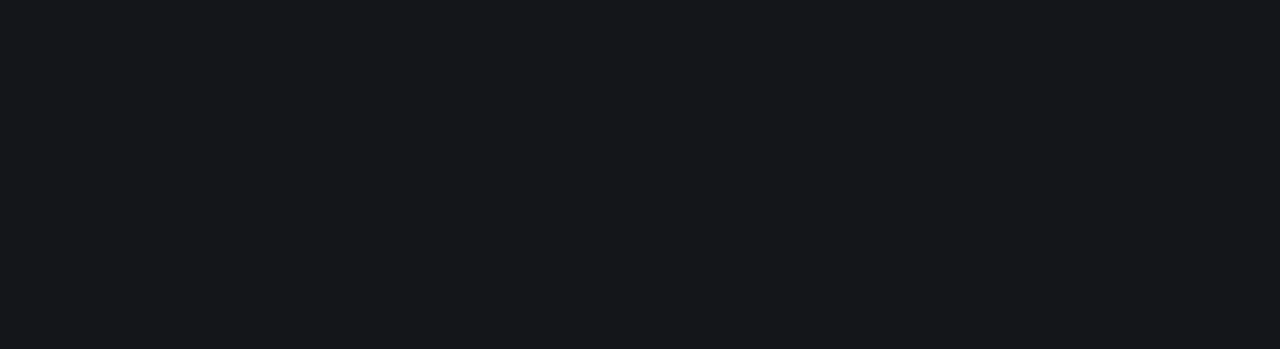
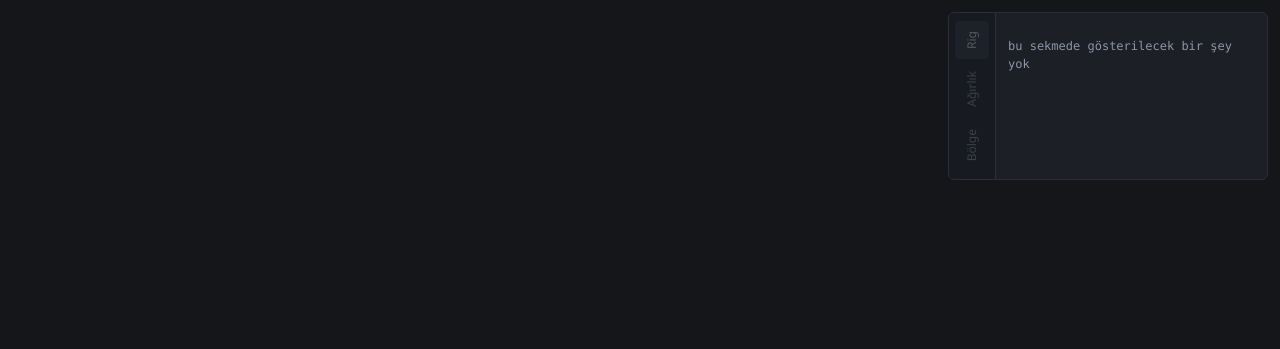
Before and after one commit to TanerTalas/Rig-Tool, a website built with Vite: page index.html in a window 1280 px wide. Shown: the top 349 px of the page. Built offline with nearby package versions, Linux system fonts and the light colour scheme.

Commit message:
feat(panel): split the panel into rig, weight and region tabs

```diff
--- a/src/main.js
+++ b/src/main.js
@@ -83,6 +83,10 @@
   weights,
   onRefresh: () => panel.refresh(),
 });
+
+panel.addGroup({ id: 'rig', label: 'Rig', title: 'Model, landmark ve iskelet', available: () => Boolean(state.model) });
+panel.addGroup({ id: 'weight', label: 'Ağırlık', title: 'Weight, heatmap ve poz', available: () => weights.canCompute });
+panel.addGroup({ id: 'region', label: 'Bölge', title: 'Bölge etiketleme ve sabitleme', available: () => regions.isAvailable });
 
 registerModelSections(panel, state);
 registerLandmarkSections(panel, landmarks);
--- a/src/style.css
+++ b/src/style.css
@@ -79,14 +79,60 @@
   position: fixed;
   top: 12px;
   right: 12px;
-  width: 264px;
+  display: flex;
+  width: 320px;
   max-height: calc(100vh - 24px);
-  overflow-y: auto;
-  padding: 12px;
   background: var(--panel-bg);
   border: 1px solid var(--panel-border);
   border-radius: var(--radius);
   backdrop-filter: blur(4px);
+  overflow: hidden;
+}
+
+.panel__nav {
+  display: flex;
+  flex-direction: column;
+  gap: 2px;
+  flex: 0 0 auto;
+  padding: 8px 6px;
+  background: #171a20;
+  border-right: 1px solid var(--panel-border);
+}
+
+.panel__tab {
+  padding: 10px 8px;
+  font: var(--font);
+  font-size: 12px;
+  color: var(--text-dim);
+  background: transparent;
+  border: none;
+  border-radius: 4px;
+  cursor: pointer;
+  writing-mode: vertical-rl;
+  text-orientation: mixed;
+  transform: rotate(180deg);
+}
+
+.panel__tab:hover:not(:disabled) {
+  color: var(--text);
+  background: #232830;
+}
+
+.panel__tab--active {
+  color: var(--text);
+  background: #2b3140;
+}
+
+.panel__tab:disabled {
+  opacity: 0.3;
+  cursor: default;
+}
+
+.panel__body {
+  flex: 1;
+  min-width: 0;
+  padding: 12px;
+  overflow-y: auto;
 }
 
 .panel--empty {
--- a/src/ui/debugPanel.js
+++ b/src/ui/debugPanel.js
@@ -6,6 +6,7 @@
  */
 export function registerDebugSections(panel, controller) {
   panel.addSection({
+    group: 'weight',
     title: () => 'Heatmap',
     render: () => {
       if (!controller.isAvailable) return null;
@@ -49,6 +50,7 @@
   });
 
   panel.addSection({
+    group: 'weight',
     title: () => `Poz: ${controller.selectedBoneName ?? '—'}`,
     render: () => {
       if (!controller.isAvailable || controller.selectedBone === null) return null;
@@ -74,6 +76,7 @@
   });
 
   panel.addSection({
+    group: 'weight',
     title: () => 'Vertex incele',
     render: () => {
       if (!controller.isAvailable) return null;
--- a/src/ui/landmarkPanel.js
+++ b/src/ui/landmarkPanel.js
@@ -41,6 +41,7 @@
  */
 export function registerLandmarkSections(panel, controller) {
   panel.addSection({
+    group: 'rig',
     title: () => `Landmark (${controller.placedCount}/${humanoidTemplate.landmarks.length})`,
     render: () => {
       if (!controller.isReady) return null;
@@ -78,6 +79,7 @@
   });
 
   panel.addSection({
+    group: 'rig',
     title: () => 'Liste',
     render: () => {
       if (!controller.isReady) return null;
@@ -109,6 +111,7 @@
   });
 
   panel.addSection({
+    group: 'rig',
     title: () => 'Kontrol',
     render: () => {
       if (!controller.isReady) return null;
@@ -150,6 +153,7 @@
   });
 
   panel.addSection({
+    group: 'rig',
     title: () => 'İskelet',
     render: () => {
       if (!controller.isReady) return null;
--- a/src/ui/modelPanel.js
+++ b/src/ui/modelPanel.js
@@ -7,6 +7,7 @@
  */
 export function registerModelSections(panel, state) {
   panel.addSection({
+    group: 'rig',
     title: () => 'Model',
     render: () => {
       if (!state.model) return null;
@@ -19,6 +20,7 @@
   });
 
   panel.addSection({
+    group: 'rig',
     title: () => 'Mesh',
     render: () => {
       if (!state.model) return null;
--- a/src/ui/panel.js
+++ b/src/ui/panel.js
@@ -3,27 +3,57 @@
 /**
  * Sağ üstteki panel kabuğu.
  *
- * Panel kendi içeriğini bilmiyor: her özellik (model bilgisi, landmark akışı,
- * ileride bölge listesi ve weight parametreleri) kendi bölümünü kaydediyor.
- * `refresh()` çağrıldığında bölümler yeniden render ediliyor.
+ * Bölümler gruplara ayrılıyor ve solda dikey bir sekme şeridi ile geçiş
+ * yapılıyor: her şey alt alta sıralanınca panel ekran boyunu aşıyor ve
+ * aradığın kontrolü bulmak için kaydırmak gerekiyordu.
+ *
+ * Panel kendi içeriğini bilmiyor: her özellik kendi bölümünü hangi gruba
+ * ait olduğunu söyleyerek kaydediyor.
  */
 export function createPanel(root) {
+  const groups = [];
   const sections = [];
+  let activeGroup = null;
 
-  function refresh() {
-    // Panelin kaydırma konumu render sonrası kaybolmasın.
-    const scrollTop = root.scrollTop;
-    root.innerHTML = '';
+  function isAvailable(group) {
+    return group.available ? Boolean(group.available()) : true;
+  }
 
+  function renderNav() {
+    const nav = element('div', 'panel__nav', null);
+
+    for (const group of groups) {
+      const available = isAvailable(group);
+      const isActive = group.id === activeGroup;
+
+      const tab = element('button', `panel__tab${isActive ? ' panel__tab--active' : ''}`, group.label);
+      tab.disabled = !available;
+      tab.title = group.title ?? group.label;
+      tab.addEventListener('click', () => {
+        activeGroup = group.id;
+        refresh();
+      });
+
+      nav.append(tab);
+    }
+
+    return nav;
+  }
+
+  function renderBody() {
+    const body = element('div', 'panel__body', null);
     let rendered = 0;
+
     for (const definition of sections) {
+      if (definition.group !== activeGroup) continue;
+
       const content = definition.render();
       if (!content) continue;
 
       const children = Array.isArray(content) ? content.filter(Boolean) : [content];
       if (!children.length) continue;
 
-      root.append(
+      body.append(
         element(
           'div',
           'panel__section',
@@ -35,19 +65,58 @@
       rendered += 1;
     }
 
-    root.classList.toggle('panel--empty', rendered === 0);
-    root.scrollTop = scrollTop;
+    if (!rendered) {
+      body.append(element('p', 'list__empty', 'bu sekmede gösterilecek bir şey yok'));
+    }
+
+    return body;
+  }
+
+  function refresh() {
+    // Aktif sekme kullanılamaz hale geldiyse (model kapandı gibi) ilk
+    // kullanılabilir sekmeye düş.
+    const active = groups.find((group) => group.id === activeGroup);
+    if (!active || !isAvailable(active)) {
+      activeGroup = (groups.find(isAvailable) ?? groups[0])?.id ?? null;
+    }
+
+    const scrollTop = root.querySelector('.panel__body')?.scrollTop ?? 0;
+    root.innerHTML = '';
+
+    if (!groups.length) {
+      root.classList.add('panel--empty');
+      return;
+    }
+
+    root.classList.remove('panel--empty');
+    root.append(renderNav(), renderBody());
+
+    const body = root.querySelector('.panel__body');
+    if (body) body.scrollTop = scrollTop;
   }
 
   return {
     /**
-     * @param {{ title?: () => string, render: () => (Node|Node[]|null) }} definition
-     * title ve render fonksiyon: bölümler her refresh'te güncel state'i okuyor.
+     * @param {{ id: string, label: string, title?: string, available?: () => boolean }} group
+     */
+    addGroup(group) {
+      groups.push(group);
+      if (activeGroup === null) activeGroup = group.id;
+    },
+
+    /**
+     * @param {{ group: string, title?: () => string, render: () => (Node|Node[]|null) }} definition
      */
     addSection(definition) {
       sections.push(definition);
       return { refresh };
     },
+
+    showGroup(id) {
+      activeGroup = id;
+      refresh();
+    },
+
     refresh,
   };
 }
--- a/src/ui/weightPanel.js
+++ b/src/ui/weightPanel.js
@@ -11,6 +11,7 @@
  */
 export function registerWeightSections(panel, controller) {
   panel.addSection({
+    group: 'weight',
     title: () => 'Weight',
     render: () => {
       if (!controller.canCompute) {
@@ -69,6 +70,7 @@
   });
 
   panel.addSection({
+    group: 'weight',
     title: () => 'Karşılaştırma',
     render: () => {
       const { naive, geodesic } = controller.results;
@@ -108,6 +110,7 @@
   });
 
   panel.addSection({
+    group: 'weight',
     title: () => 'Sonuç',
     render: () => {
       const stats = controller.stats;
@@ -139,6 +142,7 @@
   });
 
   panel.addSection({
+    group: 'weight',
     title: () => 'Test pozu',
     render: () => {
       if (!controller.isSkinned) return null;
```
